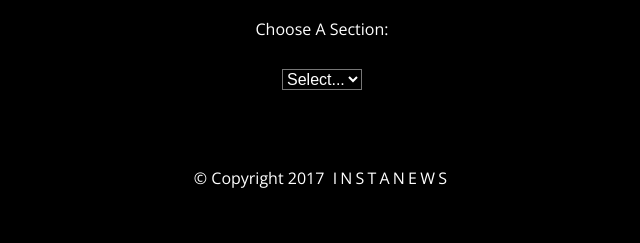
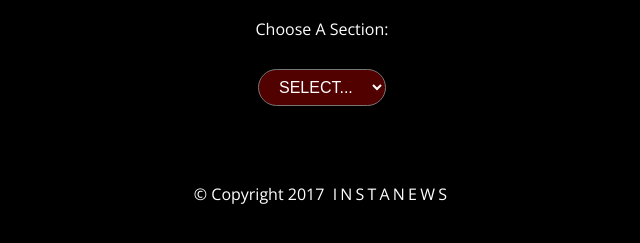
Before and after one commit to ambrosiae/red-instanews, a website: page index.html in a window 1280 px wide. Shown: the part 403-646 px from the top of the page, without its empty margins (318-958 px from the left). Drawn offline with nearby package versions, Linux system fonts and the light colour scheme.

Commit message:
Styled input/select button

```diff
--- a/index.html
+++ b/index.html
@@ -15,7 +15,7 @@
 
   <p class='choose'>Choose a section:</p>
 
-<select class='choose' id='choose'>
+<select class='choose select' id='choose'>
   <option>select...</option>
   <option>health</option>
   <option>food</option>
--- a/js/script.js
+++ b/js/script.js
@@ -5,7 +5,7 @@ $('.choose').on('change', function(){
 
   $('.load').css('display', 'block');
 
-  var newsSection = $('#choose').val();
+  var newsSection = $('.choose').val();
   var key = 'e36a9556acdd4164bd355b361d3a195b';
   var url = 'https://api.nytimes.com/svc/topstories/v2/' + newsSection + '.json?api-key=' + key;
 
@@ -31,6 +31,7 @@ $('.choose').on('change', function(){
   }).fail(function(err) {
     console.log('error');
   });
+
   });
 
 
--- a/sass/_header.scss
+++ b/sass/_header.scss
@@ -7,7 +7,6 @@
   padding-top: 10rem;
 }
 
-
 .choose{
   display: flex;
   justify-content: center;
@@ -15,10 +14,12 @@
   margin: auto;
   margin-top: 2vh;
   margin-bottom: 3vh;
-
+  text-transform: capitalize;
 }
 
-option{
-  color: #fff;
-  text-transform: capitalize;
+.select{
+  background: #520101;
+  padding: 0.5rem 1rem;
+  text-transform: uppercase;
+  border-radius: 30px;
 }
```
Also changed, not shown: build/css/style.css, build/css/style.min.css.
